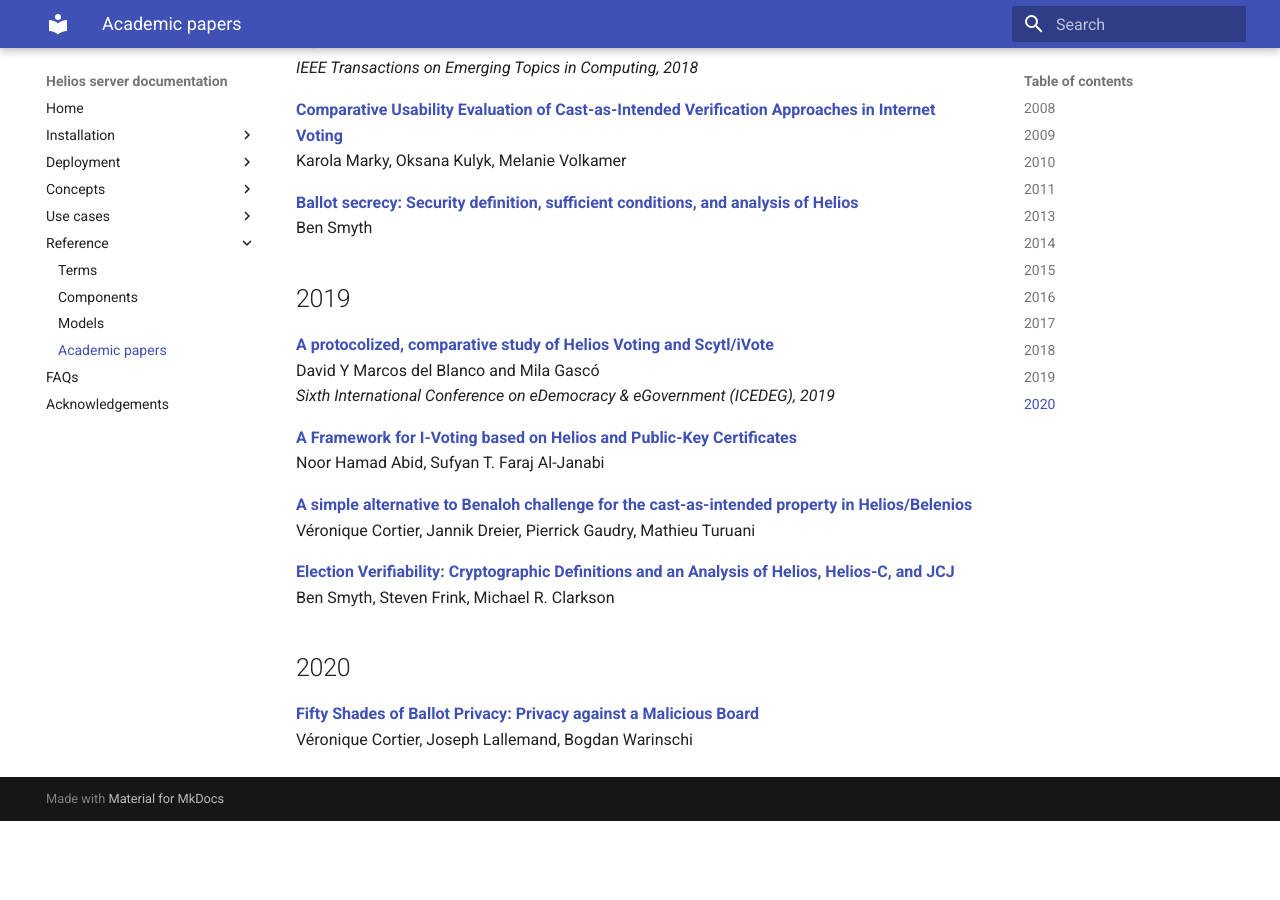
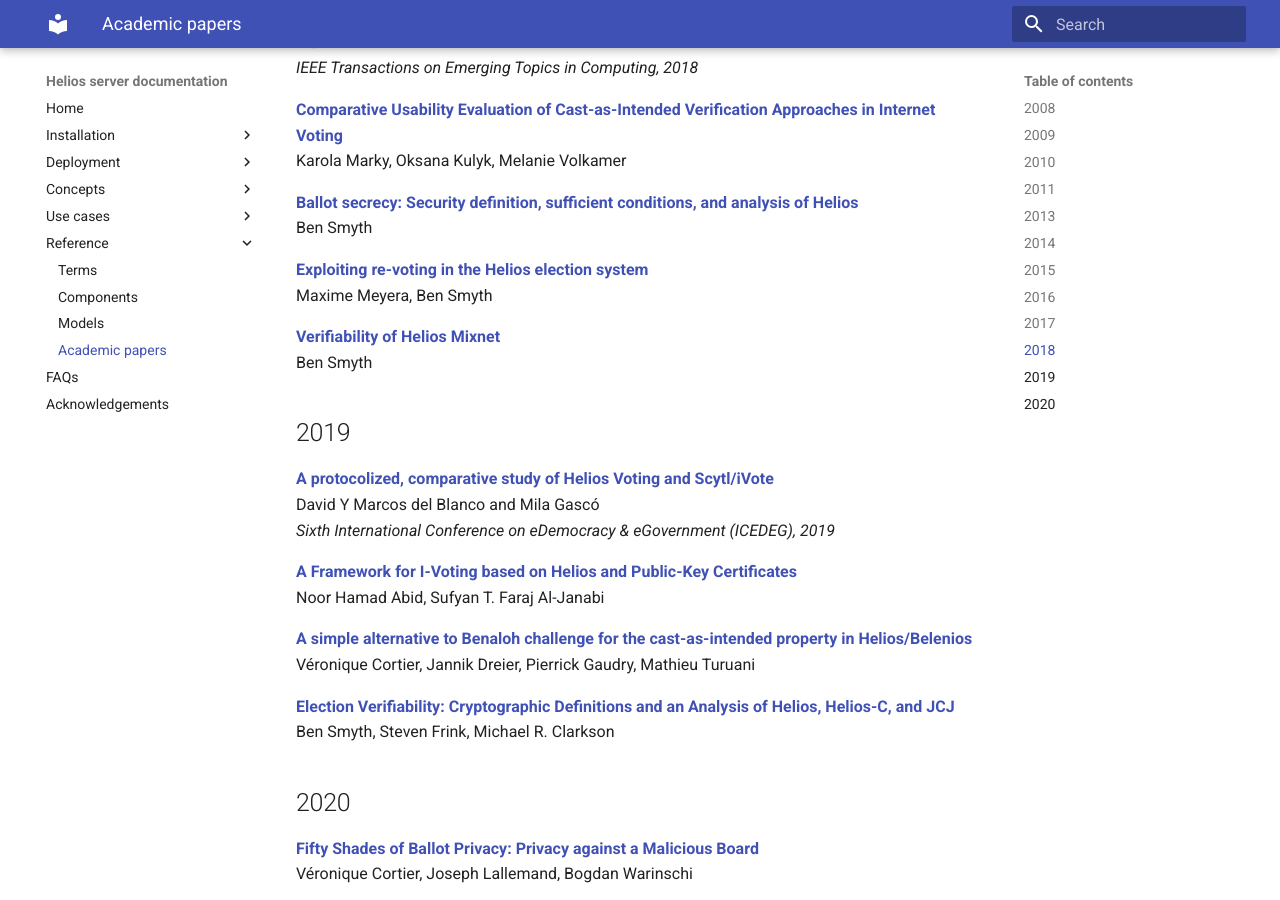
Before and after one commit to wrmack/helios-server-docs, an MkDocs documentation site: the page built from docs/ref_literature.md, in a window 1280 px wide and 900 px high, scrolled down 2821 px. Built offline with MkDocs 1.6.1 and Material for MkDocs 9.7.7, drawn with Linux system fonts in a browser that asks for light colours; before the commit the page ends 3642 px from its top, so only the background shows below that.

Commit message:
Added academic references

```diff
--- a/docs/ref_literature.md
+++ b/docs/ref_literature.md
@@ -104,6 +104,12 @@
 **[Ballot secrecy: Security definition, sufficient conditions, and analysis of Helios](https://eprint.iacr.org/2015/942.pdf)**
 Ben Smyth
 
+**[Exploiting re-voting in the Helios election system](https://arxiv.org/pdf/1612.04099.pdf)**
+Maxime Meyera, Ben Smyth
+
+**[Verifiability of Helios Mixnet](https://orbilu.uni.lu/bitstream/10993/35919/1/Smyth18-Verifiability-Helios-Mixnet.pdf)**
+Ben Smyth
+
 ## 2019
 **[A protocolized, comparative study of Helios Voting and Scytl/iVote](http://www.ctg.albany.edu/media/pubs/pdfs/A_Protocolized_Comparative_Study_of_Helios_Voting_and_Scytl_iVote.pdf)**
 David Y Marcos del Blanco and Mila Gascó
```
